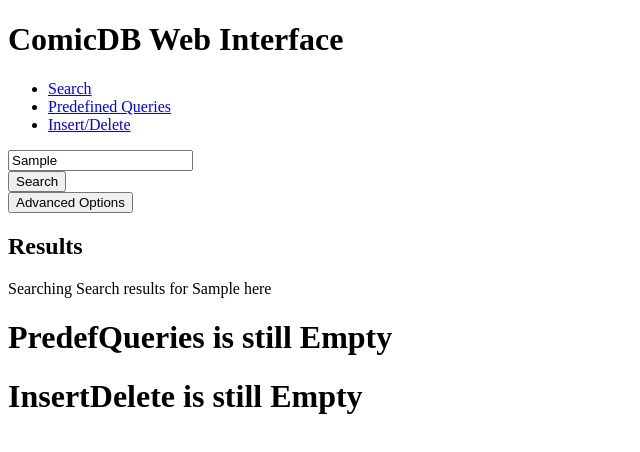
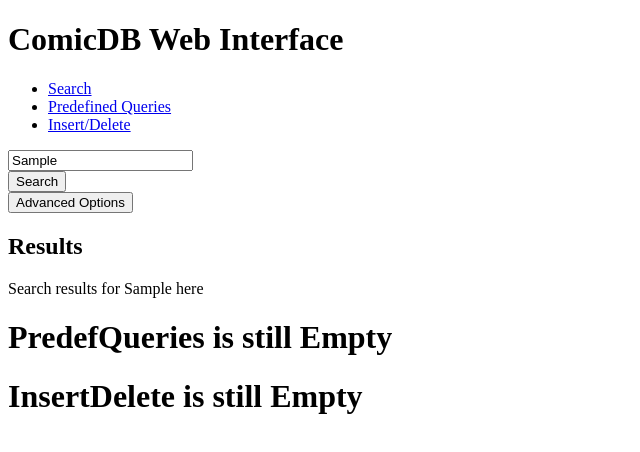
Before and after one commit to vincenzobaz/ComicDB-Interface, a React app: page / in a window 1280 px wide. Both pictures are taken after typing "Sample" into the empty fields and a click on the button "Search". Shown: the top 452 px of the page, without its empty margins (0-640 px from the left). Built offline with nearby package versions, Linux system fonts and the light colour scheme; no server answers; the HTML template or start-up script is replaced by a standard one.

Commit message:
Fix search box spacing

```diff
--- a/client/src/Search.jsx
+++ b/client/src/Search.jsx
@@ -19,13 +19,13 @@ export class Search extends React.Component {
     render() {
         return(
             <div className="search">
-            <Grid>
                 <SearchInput onSearchClick={this.saveResults.bind(this)} />
-                <Row>
-                   {this.state.searchResult && <h2> Results </h2>}
-                    {this.state.searchResult && <p> {"Searching " + this.state.searchResult} </p>}
-               </Row>
-            </Grid>
+                <Grid>
+                    <Row>
+                    {this.state.searchResult && <h2> Results </h2>}
+                    {this.state.searchResult && <p> {this.state.searchResult} </p>}
+                </Row>
+                </Grid>
             </div>
         );
     }
--- a/client/src/SearchInput.jsx
+++ b/client/src/SearchInput.jsx
@@ -66,9 +66,8 @@ export class SearchInput extends React.Component {
                         <Button
                             bsSize="large"
                             bsStyle="success"
-                            onClick={this.toggleSettingsDialog.bind(this)}
-                            >
-                                Advanced Options
+                            onClick={this.toggleSettingsDialog.bind(this)}>
+                            Advanced Options
                         </Button>
                     </Col>
                 </Row>
```
Also changed, not shown: 1 other file (tests, documents, lock files or other folders).
